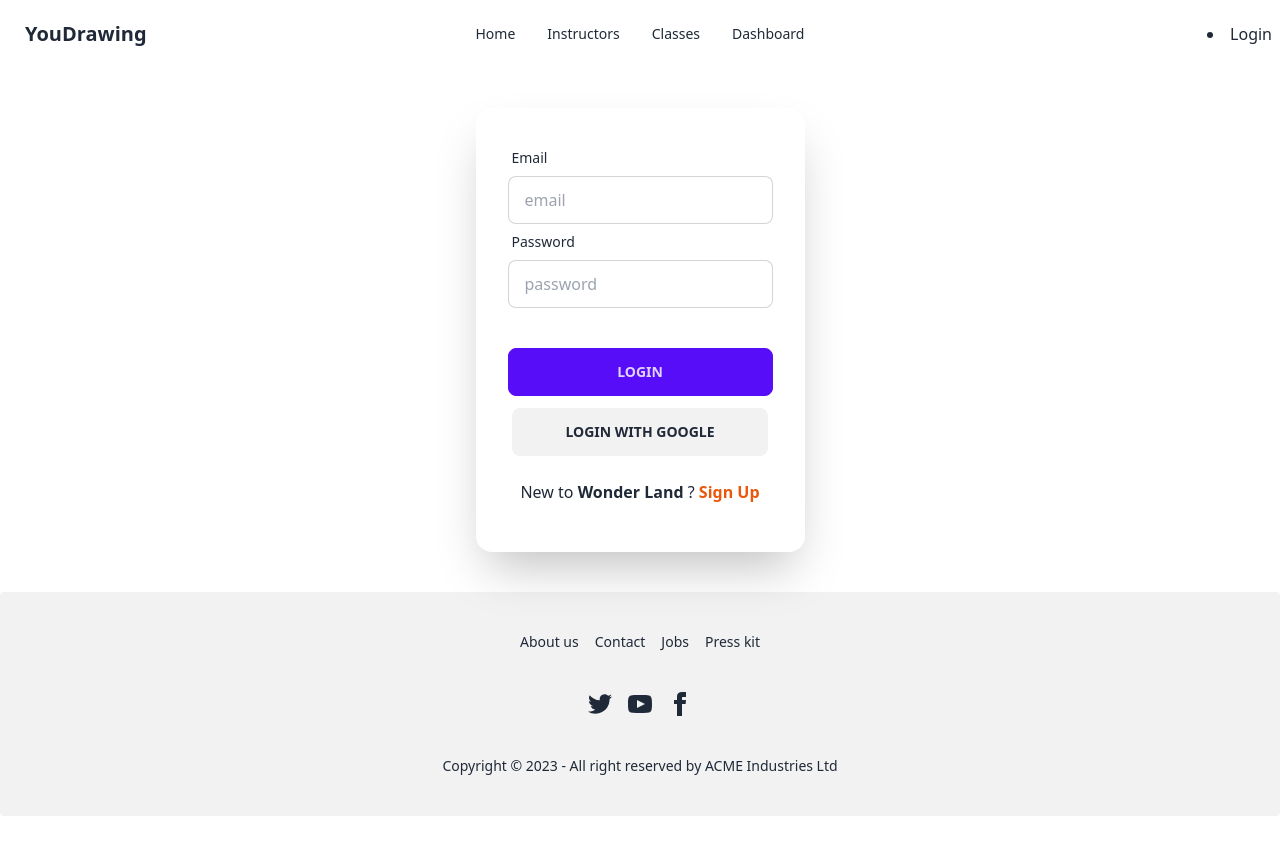
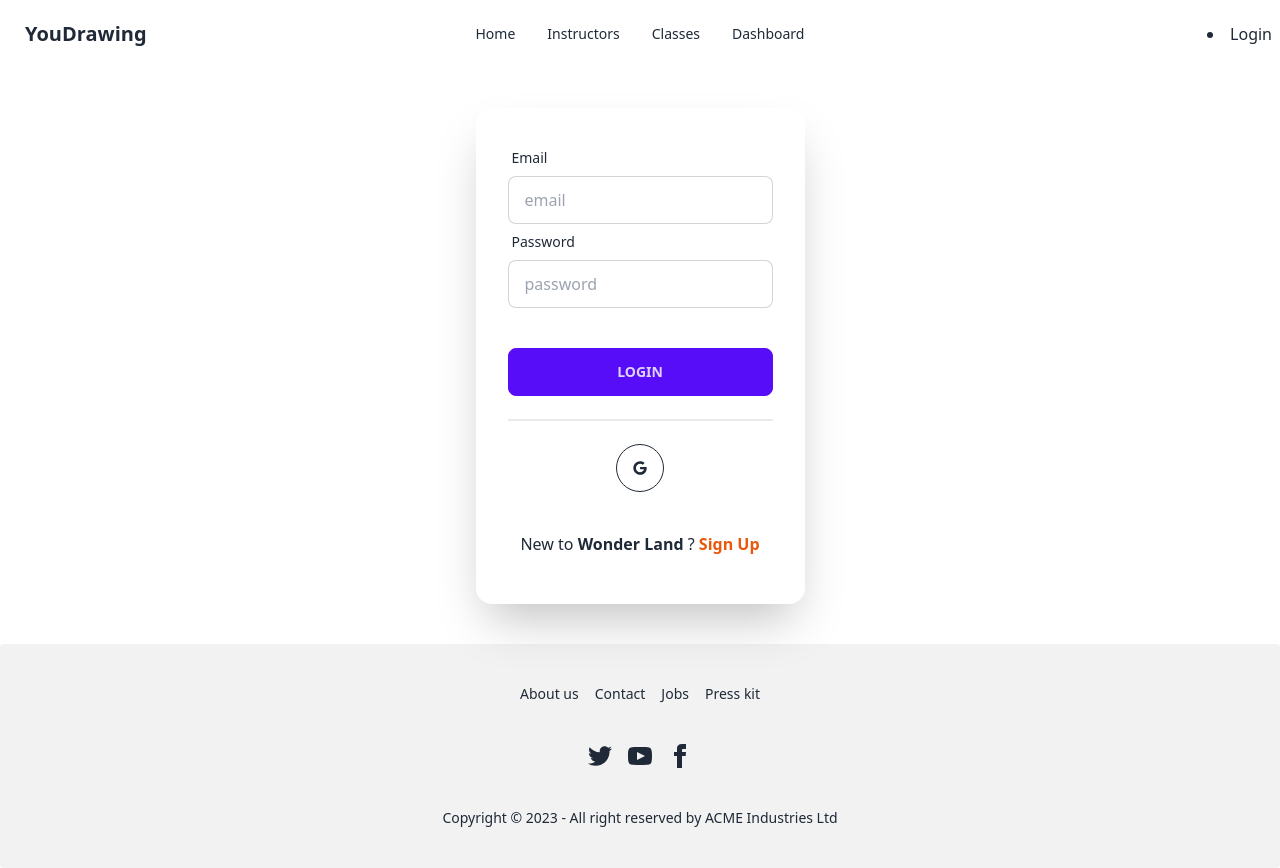
Before and after one commit to anik12136/You-Drawing-client, a React (Vite) app: page /login in a window 1280 px wide. Before the commit the page ends 816 px from the top, so only its background shows below. Built offline with nearby package versions, Linux system fonts and the light colour scheme; no server answers.

Commit message:
added social login component. Login with google

```diff
--- a/package.json
+++ b/package.json
@@ -17,6 +17,7 @@
     "react": "^18.2.0",
     "react-dom": "^18.2.0",
     "react-hook-form": "^7.44.3",
+    "react-icons": "^4.9.0",
     "react-router-dom": "^6.12.0",
     "sort-by": "^1.2.0",
     "sweetalert2": "^11.7.12"
--- a/src/Pages/Login/Login.jsx
+++ b/src/Pages/Login/Login.jsx
@@ -2,13 +2,14 @@
 import { Link, useLocation, useNavigate } from 'react-router-dom';
 import { AuthContext } from '../../Provider/AuthProvider';
 import Swal from 'sweetalert2';
+import SocialLogin from '../../Shared/SocialLogin/SocialLogin';
 
 
 const Login = () => {
 
     const [error, setError] = useState('');
 
-    const { signIn, signInWithGoogle, user } = useContext(AuthContext);
+    const { signIn, googleSignIn, user } = useContext(AuthContext);
     const navigate = useNavigate();
     const location = useLocation();
 
@@ -40,7 +41,7 @@
     }
 
     const handleGoogleSignIn = () => {
-        signInWithGoogle()
+        googleSignIn()
             .then(result => {
                 const loggedUser = result.user;
                 navigate(from, { replace: true })
@@ -76,11 +77,15 @@
                                 <div className="form-control mt-6">
                                     <button className="btn btn-primary">Login</button>
                                 </div>
-                                {
+                                {/* {
                                     !user &&
                                     <div className='flex justify-center'>
                                         <button onClick={handleGoogleSignIn} className="btn btn-wide  mt-3">Login with Google</button>
                                     </div>
+                                } */}
+
+                                {
+                                    !user && <SocialLogin></SocialLogin>
                                 }
                             </form>
                             <p className='my-4 text-center'>New to <span className=' font-bold'>Wonder Land</span> ? <Link className='text-orange-600 font-bold' to="/signup">Sign Up</Link> </p>
--- a/src/Provider/AuthProvider.jsx
+++ b/src/Provider/AuthProvider.jsx
@@ -4,7 +4,6 @@
 
 export const AuthContext = createContext();
 const auth = getAuth(app);
-
 const googleAuthProvider = new GoogleAuthProvider();
 
 const AuthProvider = ({ children }) => {
@@ -16,7 +15,8 @@
         return createUserWithEmailAndPassword(auth, email, password);
     }
 
-    const signInWithGoogle = () =>{
+    const googleSignIn = () =>{
+        setLoading(true);
         return signInWithPopup(auth, googleAuthProvider);
     }
 
@@ -50,7 +50,7 @@
         user,
         loading,
         createUser,
-        signInWithGoogle,
+        googleSignIn,
         signIn,
         updateUserProfile,
         logOut
--- /dev/null
+++ b/src/Shared/SocialLogin/SocialLogin.jsx
@@ -0,0 +1,46 @@
+import React, { useContext } from 'react';
+import { useLocation, useNavigate } from 'react-router-dom';
+import { AuthContext } from '../../Provider/AuthProvider';
+import { FaGoogle } from "react-icons/fa";
+
+const SocialLogin = () => {
+    const { googleSignIn } = useContext(AuthContext);
+    const navigate = useNavigate();
+    const location = useLocation();
+     const from = location.state?.from?.pathname || "/";
+
+
+
+     const handleGoogleSignIn = () => {
+        googleSignIn()
+            .then(result => {
+                const loggedInUser = result.user;
+                const saveUser = { name: loggedInUser.displayName, email: loggedInUser.email }
+                fetch('http://localhost:8000/users', {
+                    method: 'POST',
+                    headers: {
+                        'content-type': 'application/json'
+                    },
+                    body: JSON.stringify(saveUser)
+                })
+                    .then(res => res.json())
+                    .then(() => {
+                        navigate(from, { replace: true });
+                    })
+            })
+    }
+
+    return (
+        <div>
+            <div className="divider"></div>
+            <div className="w-full text-center my-4">
+                <button onClick={handleGoogleSignIn} className="btn btn-circle btn-outline">
+                    <FaGoogle></FaGoogle>
+                </button>
+            </div>
+        </div>
+    );
+};
+
+
+export default SocialLogin;
```
Also changed, not shown: 1 other file (tests, documents, lock files or other folders).
